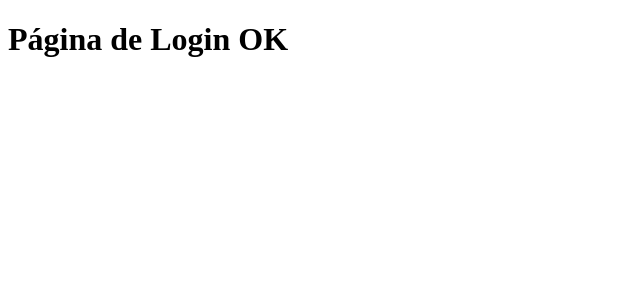
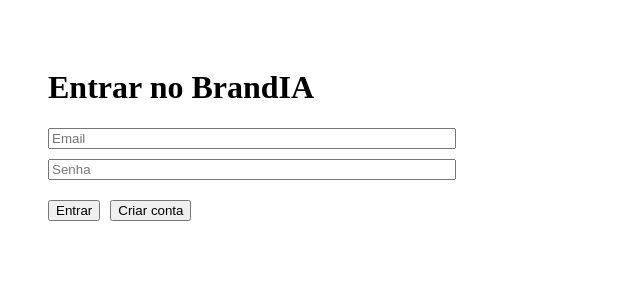
Before and after one commit to kelvin-brandia/brandia-mvp, a Next.js app: page /login in a window 1280 px wide. Shown: the top 300 px of the page, without its empty margins (0-640 px from the left). Built offline with nearby package versions, Linux system fonts and the light colour scheme; no server answers.

Commit message:
fix: restore login page with correct supabase import

```diff
--- a/app/login/page.tsx
+++ b/app/login/page.tsx
@@ -1,3 +1,73 @@
+"use client";
+
+import { useState } from "react";
+import { supabase } from "../../lib/supabase";
+
 export default function LoginPage() {
-  return <h1>Página de Login OK</h1>;
+  const [email, setEmail] = useState("");
+  const [password, setPassword] = useState("");
+  const [loading, setLoading] = useState(false);
+
+  async function handleLogin() {
+    setLoading(true);
+    const { error } = await supabase.auth.signInWithPassword({
+      email,
+      password,
+    });
+    setLoading(false);
+
+    if (error) {
+      alert(error.message);
+    } else {
+      alert("Login realizado com sucesso!");
+    }
+  }
+
+  async function handleRegister() {
+    setLoading(true);
+    const { error } = await supabase.auth.signUp({
+      email,
+      password,
+    });
+    setLoading(false);
+
+    if (error) {
+      alert(error.message);
+    } else {
+      alert("Conta criada! Verifique seu e-mail.");
+    }
+  }
+
+  return (
+    <main style={{ padding: 40, maxWidth: 400 }}>
+      <h1>Entrar no BrandIA</h1>
+
+      <input
+        placeholder="Email"
+        value={email}
+        onChange={(e) => setEmail(e.target.value)}
+        style={{ display: "block", marginBottom: 10, width: "100%" }}
+      />
+
+      <input
+        type="password"
+        placeholder="Senha"
+        value={password}
+        onChange={(e) => setPassword(e.target.value)}
+        style={{ display: "block", marginBottom: 20, width: "100%" }}
+      />
+
+      <button onClick={handleLogin} disabled={loading}>
+        Entrar
+      </button>
+
+      <button
+        onClick={handleRegister}
+        disabled={loading}
+        style={{ marginLeft: 10 }}
+      >
+        Criar conta
+      </button>
+    </main>
+  );
 }
```
